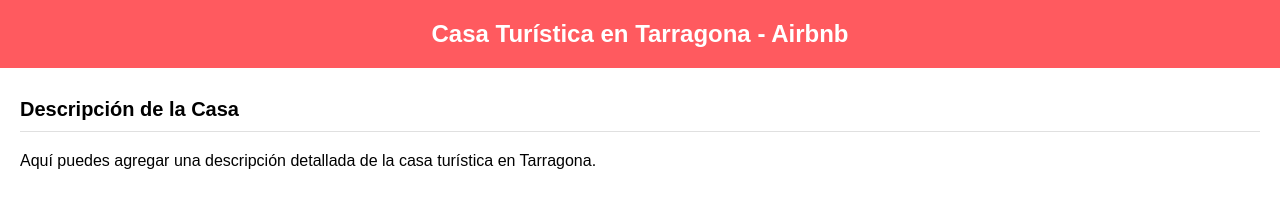
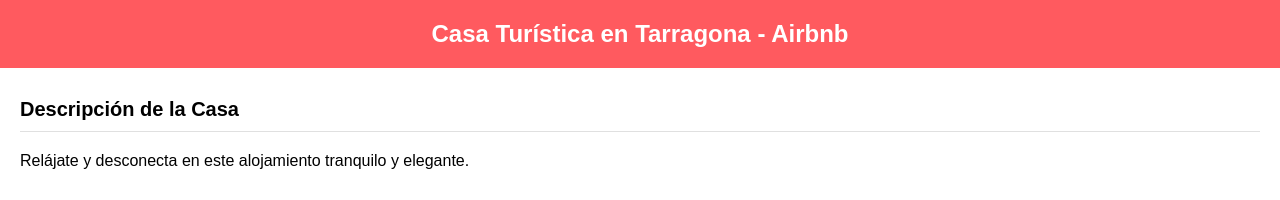
Before and after one commit to Cal-Jueu/WebPage, a plain HTML site: page index.html in a window 1280 px wide. Shown: the top 200 px of the page. Drawn offline with Linux system fonts and the light colour scheme.

Commit message:
Update index.html

```diff
--- a/index.html
+++ b/index.html
@@ -13,7 +13,7 @@
   <main>
     <h2>Descripción de la Casa</h2>
     <p>
-      Aquí puedes agregar una descripción detallada de la casa turística en Tarragona.
+      Relájate y desconecta en este alojamiento tranquilo y elegante.
     </p>
 
     <h2>Fotos</h2>
```
